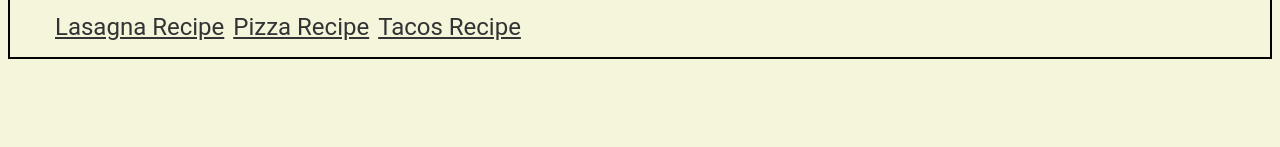
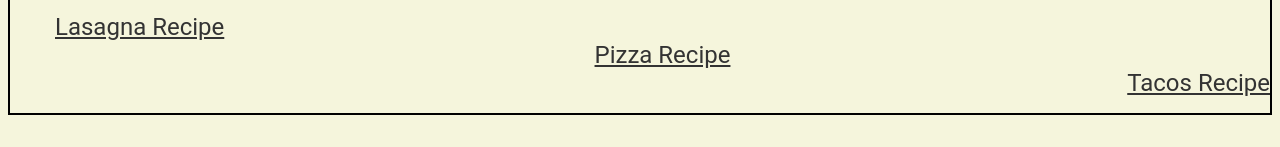
Before and after one commit to jmesfrsh/odin-recipes, a plain HTML site: page index.html in a window 1280 px wide. Shown: the part 564-711 px from the top of the page. Drawn offline with Linux system fonts and the light colour scheme.

Commit message:
Alignment of recipe links updated

```diff
--- a/index.html
+++ b/index.html
@@ -12,9 +12,9 @@
     <img src="https://images.unsplash.com/photo-1514986888952-8cd320577b68?q=80&w=876&auto=format&fit=crop&ixlib=rb-4.0.3&ixid=M3wxMjA3fDB8MHxwaG90by1wYWdlfHx8fGVufDB8fHx8fA%3D%3D" alt="Knife chopping">
 
     <ul id="recipe-links">
-        <li class="lasagna-link"><a href="./recipes/lasagna.html">Lasagna Recipe</a></li>
-        <li class="pizza"><a href="./recipes/pizza.html">Pizza Recipe</a></li>
-        <li class="tacos-link"><a href="./recipes/tacos.html">Tacos Recipe</a></li>
+        <li class="link lasagna"><a href="./recipes/lasagna.html">Lasagna Recipe</a></li>
+       <li class="link pizza"><a href="./recipes/pizza.html">Pizza Recipe</a></li>
+        <li class="link tacos"><a href="./recipes/tacos.html">Tacos Recipe</a></li>
     </ul>
 </body>
 </html>
--- a/style.css
+++ b/style.css
@@ -7,6 +7,7 @@
 
 body {
     border: 2px solid black;
+    padding-top: 0%;
 }
 
 a {
@@ -15,8 +16,6 @@ a {
     font-size: x-large;
     padding-left: 3px;
 }
-
-
 
 h1 {
     font-size: 60px;
@@ -41,8 +40,7 @@ h1, h2, p {
 }
 
 #recipe-links li {
-    display: inline-block;
-
+    display: block;
 }
 
 ul a {
@@ -56,6 +54,16 @@ ul a {
     color: #333;
 }
 
+.lasagna {
+    text-align: left;
+}
+.pizza {
+    text-align: center;
+}
+.tacos {
+    text-align: right;
+}
+
 /* Recipe Page Styles */
 
 h2 {
```
